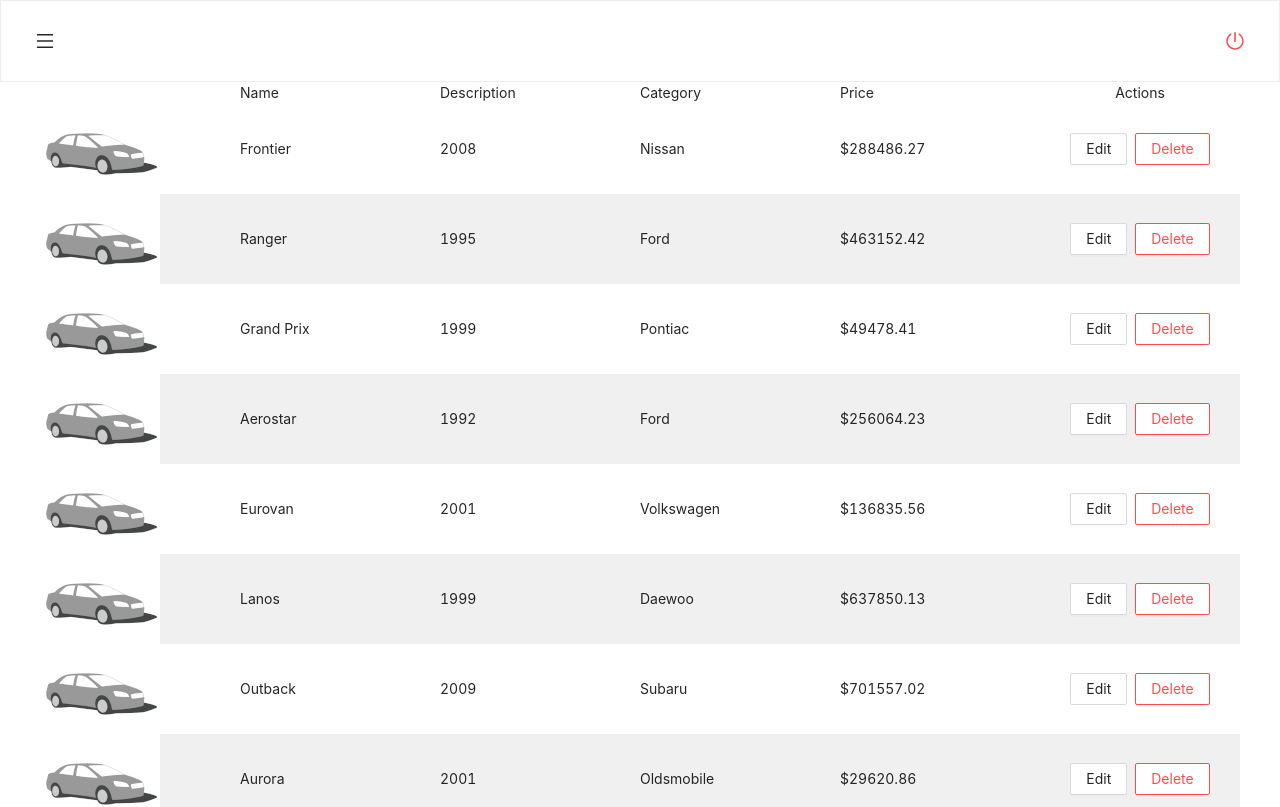
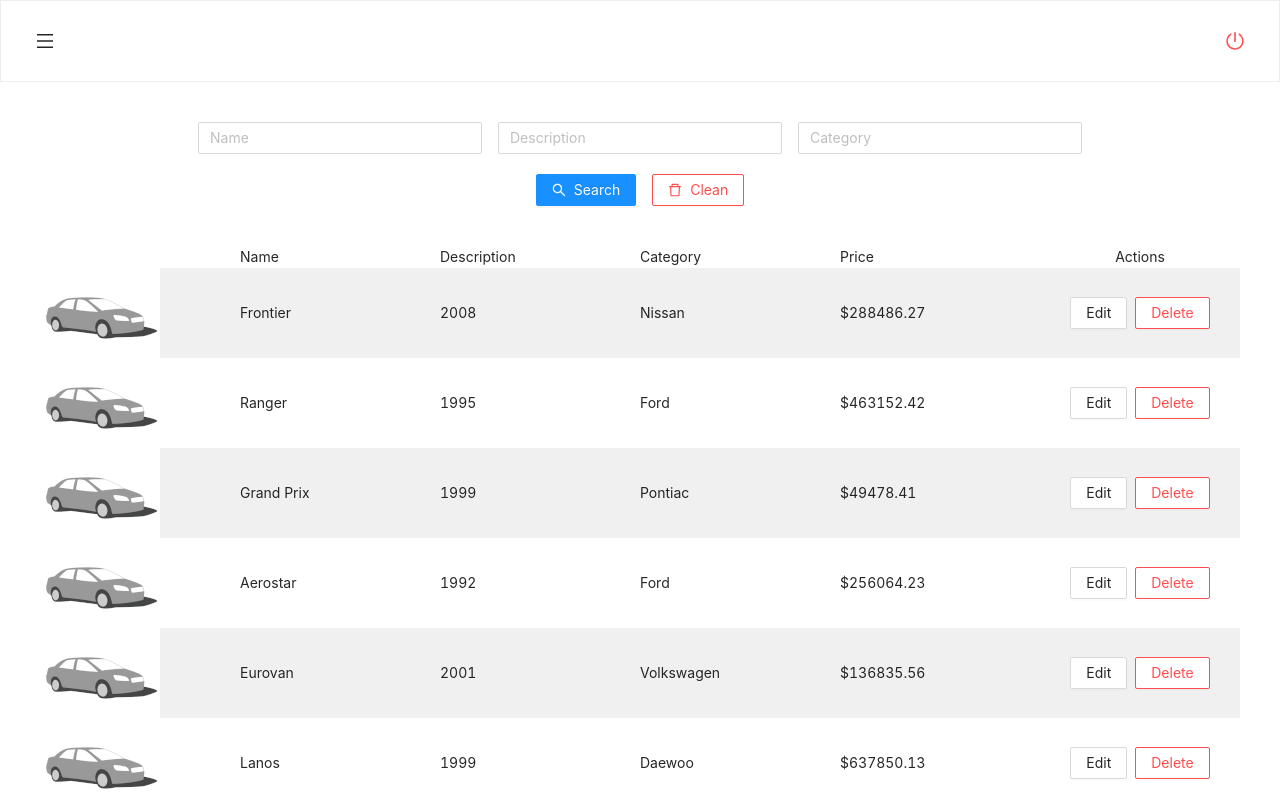
Before and after one commit to raphaelalvarenga/gerenciamento-de-produtos-frontend, a React (Create React App) app: page / in a window 1280 px wide. Shown: the top 807 px of the page. Built offline with nearby package versions, Linux system fonts and the light colour scheme.

Commit message:
[Filtering Products] Created a logic for filtering products.

```diff
--- a/src/views/ListProducts.tsx
+++ b/src/views/ListProducts.tsx
@@ -3,8 +3,8 @@
 import { ProductInterface } from "../interfaces/product-interface";
 import config from "../routines/config";
 import auth from "../routines/auth";
-import { PageHeader, Button, Space } from "antd";
-import { MenuOutlined, PoweroffOutlined } from "@ant-design/icons";
+import { PageHeader, Button, Space, Input } from "antd";
+import { MenuOutlined, PoweroffOutlined, SearchOutlined, DeleteOutlined } from "@ant-design/icons";
 import { RouteComponentProps } from "react-router-dom";
 import { Row, Col } from "antd";
 import RequestInterface from "../interfaces/request-interface";
@@ -260,11 +260,18 @@
             idProduct: 0, name: "", description: "", category: "", price: "", status: 0
         }});
 
+    const [searchFields, setSearchFields] = React.useState<{name: string, description: string, category: string}>({
+        name: "", description: "", category: ""
+    });
+
     useEffect(() => {
         // getProducts()
     }, []);
 
     const getProducts = async () => {
+
+        setProducts([]);
+
         const endpoint: string = config.url;
 
         const request = await fetch(endpoint, {
@@ -277,9 +284,9 @@
                 "action": "listProducts",
                 "idLogin": localStorage.getItem("idLogin"),
                 "params": {
-                    "name": "",
-                    "description": "",
-                    "category": "",
+                    "name": searchFields.name,
+                    "description": searchFields.description,
+                    "category": searchFields.category,
                     "pagination": {
                         "initialNumber": 0,
                         "finalNumber": 30
@@ -343,6 +350,64 @@
                 ]}
             />}
 
+            <Row style = {{maxWidth: "1200px", margin: "40px auto 20px auto"}} justify = "center" gutter = {16}>
+                <Col flex = "300px">
+                    <Input
+                        placeholder = "Name"
+                        value = {searchFields.name}
+                        onChange = {
+                            (e) => setSearchFields({
+                                ...searchFields,
+                                name: e.target.value
+                            })
+                        }
+                    />
+                </Col>
+
+                <Col flex = "300px">
+                    <Input
+                        placeholder = "Description"
+                        value = {searchFields.description}
+                        onChange = {
+                            (e) => setSearchFields({
+                                ...searchFields,
+                                description: e.target.value
+                            })
+                        }
+                    />
+                </Col>
+
+                <Col flex = "300px">
+                    <Input
+                        placeholder = "Category"
+                        value = {searchFields.category}
+                        onChange = {
+                            (e) => setSearchFields({
+                                ...searchFields,
+                                category: e.target.value
+                            })
+                        }
+                    />
+                </Col>
+            </Row>
+
+            <Row justify = "center" style = {{marginBottom: "40px"}} gutter = {16}>
+                <Col>
+                    <Button type = "primary" icon = {<SearchOutlined />} onClick = {() => getProducts()}>Search</Button>
+                </Col>
+
+                <Col>
+                    <Button
+                        icon = {<DeleteOutlined />}
+                        onClick = {() => {
+                            setSearchFields({name: "", description: "", category: ""});
+                            getProducts();
+                        }}
+                        danger
+                    >Clean</Button>
+                </Col>
+            </Row>
+
             <div style = {{maxWidth: "1200px", margin: "auto"}}>
                 <Row>
                     <Col span = {4}></Col>
@@ -353,14 +418,14 @@
                     <Col span = {4} style = {{textAlign: "center"}}>Actions</Col>
                 </Row>
                 {
-                    products.map(product => (
+                    products.map((product: ProductInterface, index: number) => (
                         <React.Fragment key = {product.idProduct}>
                             {product.status === 1 &&
                             <Row
 
                                 align = "middle"
                                 style = {{
-                                    backgroundColor: product.idProduct % 2 === 0 ? "rgb(240, 240, 240)" : "white"
+                                    backgroundColor: index % 2 === 0 ? "rgb(240, 240, 240)" : "white"
                                 }}>
                                 <Col span = {4}>
                                     <img src = {require("../images/caravatar120x90.png")} />
```
